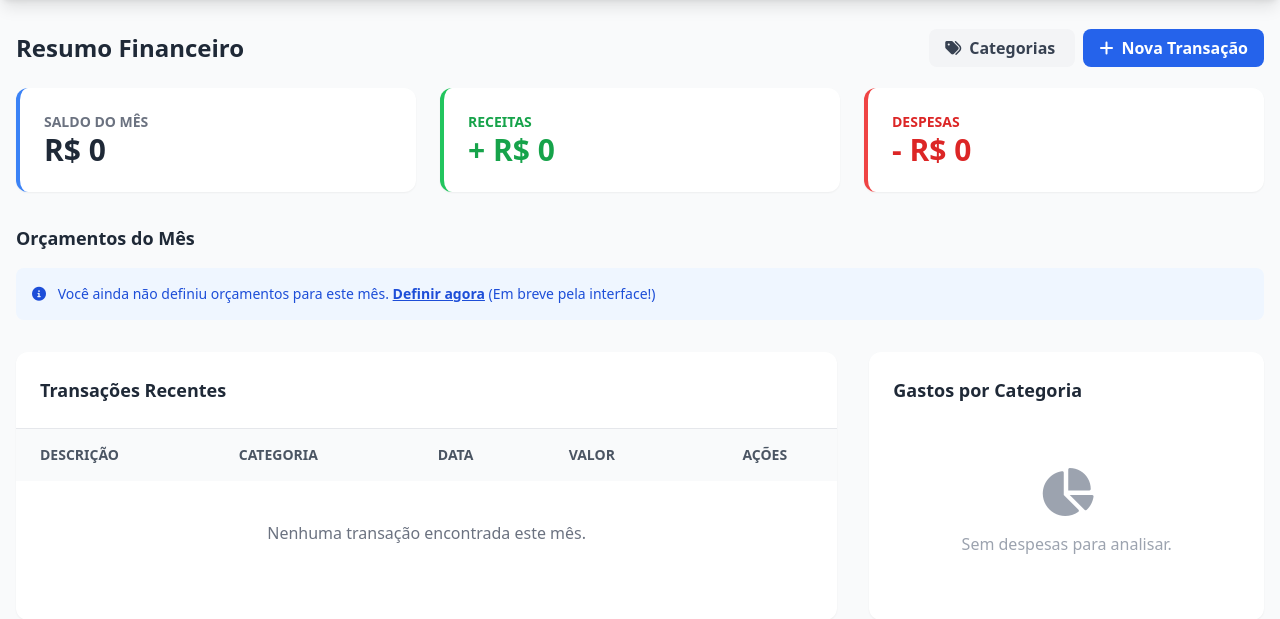
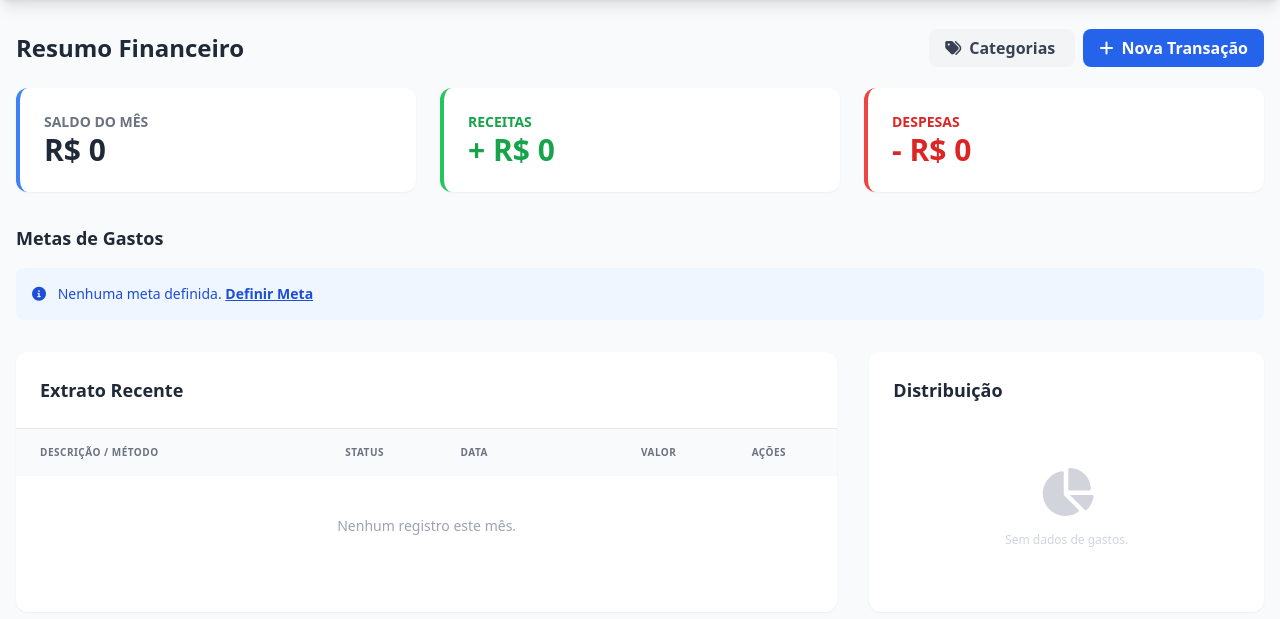
Before and after one commit to DataGusIT/FinTrack, a Django app: page / in a window 1280 px wide. Shown: the part 56-675 px from the top of the page. Run offline with Django 5.2, Linux system fonts and the light colour scheme; a user stored in the database is signed in; tables that the repository leaves empty hold one stand-in row (values such as "Sample post"); some libraries are stand-ins or nearby versions.

Commit message:
feat(expenses): implementar ciclo de vida de transações e métodos de pagamento integrados

```diff
--- a/dashboard/templates/dashboard/index.html
+++ b/dashboard/templates/dashboard/index.html
@@ -16,98 +16,118 @@
 
 <!-- Cards de Resumo -->
 <div class="grid grid-cols-1 md:grid-cols-3 gap-6 mb-8">
-    <!-- Card Saldo Geral -->
     <div class="bg-white p-6 rounded-xl shadow-sm border-l-4 border-blue-500">
         <p class="text-sm text-gray-500 uppercase font-bold">Saldo do Mês</p>
         <h3 class="text-3xl font-bold text-gray-800">R$ {{ balance }}</h3>
     </div>
-
-    <!-- Card Receitas -->
     <div class="bg-white p-6 rounded-xl shadow-sm border-l-4 border-green-500">
         <p class="text-sm text-gray-500 uppercase font-bold text-green-600">Receitas</p>
         <h3 class="text-3xl font-bold text-green-600">+ R$ {{ total_income }}</h3>
     </div>
-
-    <!-- Card Despesas -->
     <div class="bg-white p-6 rounded-xl shadow-sm border-l-4 border-red-500">
         <p class="text-sm text-gray-500 uppercase font-bold text-red-600">Despesas</p>
         <h3 class="text-3xl font-bold text-red-600">- R$ {{ total_expense }}</h3>
     </div>
 </div>
 
+<!-- Alerta de Contas Pendentes -->
+{% if pending_expenses > 0 %}
+<div class="bg-yellow-50 border-l-4 border-yellow-400 p-4 mb-8 flex justify-between items-center rounded-r-lg">
+    <div class="flex items-center">
+        <i class="fas fa-clock text-yellow-500 mr-3 text-xl"></i>
+        <p class="text-sm text-yellow-700">
+            Atenção: Você possui <span class="font-bold">R$ {{ pending_expenses }}</span> em contas pendentes para este mês.
+        </p>
+    </div>
+    <span class="text-xs font-bold text-yellow-600 uppercase">Aguardando Pagamento</span>
+</div>
+{% endif %}
+
 <!-- Seção de Orçamentos -->
 <div class="mb-8">
-    <h3 class="text-lg font-bold text-gray-800 mb-4">Orçamentos do Mês</h3>
+    <h3 class="text-lg font-bold text-gray-800 mb-4">Metas de Gastos</h3>
     <div class="grid grid-cols-1 md:grid-cols-2 lg:grid-cols-4 gap-4">
         {% for item in budget_data %}
         <div class="bg-white p-4 rounded-xl shadow-sm border border-gray-100">
             <div class="flex justify-between items-center mb-2">
-                <span class="font-bold text-gray-700">{{ item.category }}</span>
-                <span class="text-xs {% if item.is_over %}text-red-600 font-bold{% else %}text-gray-500{% endif %}">
-                    R$ {{ item.spent }} / {{ item.limit }}
+                <span class="font-bold text-gray-700 text-sm">{{ item.category }}</span>
+                <span class="text-[10px] {% if item.is_over %}text-red-600 font-bold{% else %}text-gray-400{% endif %}">
+                    R$ {{ item.spent|floatformat:2 }} / {{ item.limit|floatformat:0 }}
                 </span>
             </div>
-            <!-- Barra de Progresso -->
-            <div class="w-full bg-gray-200 rounded-full h-2">
-                <!-- Usamos |floatformat:"0" para pegar o número inteiro ou |safe para garantir o ponto -->
-                <div class="h-2 rounded-full {% if item.is_over %}bg-red-500{% else %}bg-green-500{% endif %}"
+            <div class="w-full bg-gray-100 rounded-full h-1.5">
+                <div class="h-1.5 rounded-full {% if item.is_over %}bg-red-500{% else %}bg-green-500{% endif %}"
                     style="width: {{ item.display_percent|stringformat:'f'|safe }}%">
                 </div>
             </div>
         </div>
         {% empty %}
         <div class="col-span-full bg-blue-50 p-4 rounded-lg text-blue-700 text-sm">
-            <i class="fas fa-info-circle mr-2"></i> Você ainda não definiu orçamentos para este mês.
-            <a href="/admin/expenses/budget/add/" class="font-bold underline">Definir agora</a> (Em breve pela interface!)
+            <i class="fas fa-info-circle mr-2"></i> Nenhuma meta definida. <a href="{% url 'expenses:budget_create' %}" class="underline font-bold">Definir Meta</a>
         </div>
         {% endfor %}
     </div>
 </div>
 
-<!-- Área Principal: Tabela e Gráfico -->
+<!-- Área Principal: Extrato e Gráfico -->
 <div class="grid grid-cols-1 lg:grid-cols-3 gap-8">
 
-    <!-- Tabela de Transações Recentes (Ocupa 2 colunas em telas grandes) -->
     <div class="lg:col-span-2 bg-white rounded-xl shadow-sm overflow-hidden">
-        <div class="p-6 border-b flex justify-between items-center">
-            <h3 class="text-lg font-bold text-gray-800">Transações Recentes</h3>
+        <div class="p-6 border-b">
+            <h3 class="text-lg font-bold text-gray-800">Extrato Recente</h3>
         </div>
         <div class="overflow-x-auto">
             <table class="w-full text-left">
-                <thead class="bg-gray-50 text-gray-600 text-sm uppercase">
+                <thead class="bg-gray-50 text-gray-500 text-[10px] uppercase tracking-wider">
                     <tr>
-                        <th class="px-6 py-4">Descrição</th>
-                        <th class="px-6 py-4">Categoria</th>
-                        <th class="px-6 py-4">Data</th>
-                        <th class="px-6 py-4">Valor</th>
-                        <th class="px-6 py-4 text-center">Ações</th>
+                        <th class="px-6 py-4 font-bold">Descrição / Método</th>
+                        <th class="px-6 py-4 font-bold text-center">Status</th>
+                        <th class="px-6 py-4 font-bold">Data</th>
+                        <th class="px-6 py-4 font-bold text-right">Valor</th>
+                        <th class="px-6 py-4 font-bold text-center">Ações</th>
                     </tr>
                 </thead>
-                <tbody class="divide-y">
+                <tbody class="divide-y text-sm">
                     {% for tx in recent_transactions %}
-                    <tr class="hover:bg-gray-50 transition">
-                        <td class="px-6 py-4 font-medium">{{ tx.description }}</td>
+                    <tr class="hover:bg-gray-50 transition {% if tx.status == 'CANCELLED' %}opacity-50{% endif %}">
                         <td class="px-6 py-4">
-                            <span class="px-3 py-1 bg-gray-100 rounded-full text-xs font-bold uppercase" style="color: {{ tx.category.color }};">
-                                {{ tx.category.name }}
-                            </span>
+                            <div class="font-bold {% if tx.status == 'CANCELLED' %}line-through{% endif %}">{{ tx.description }}</div>
+                            <div class="text-[10px] text-gray-400 flex items-center mt-1">
+                                {% if tx.payment_method == 'CREDIT' or tx.payment_method == 'DEBIT' %}
+                                    <i class="fas fa-credit-card mr-1"></i>
+                                {% elif tx.payment_method == 'PIX' %}
+                                    <i class="fas fa-bolt mr-1"></i>
+                                {% elif tx.payment_method == 'CASH' %}
+                                    <i class="fas fa-money-bill-wave mr-1"></i>
+                                {% else %}
+                                    <i class="fas fa-wallet mr-1"></i>
+                                {% endif %}
+                                {{ tx.get_payment_method_display }}
+                                <span class="mx-1">•</span>
+                                <span style="color: {{ tx.category.color }}">{{ tx.category.name }}</span>
+                            </div>
                         </td>
-                        <td class="px-6 py-4 text-gray-500">{{ tx.date|date:"d/m/Y" }}</td>
-                        <td class="px-6 py-4 font-bold {% if tx.type == 'EXPENSE' %}text-red-500{% else %}text-green-500{% endif %}">
+                        <td class="px-6 py-4 text-center">
+                            {% if tx.status == 'PAID' %}
+                                <span class="px-2 py-1 bg-green-100 text-green-700 rounded text-[10px] font-bold">PAGO</span>
+                            {% elif tx.status == 'PENDING' %}
+                                <span class="px-2 py-1 bg-yellow-100 text-yellow-700 rounded text-[10px] font-bold">PENDENTE</span>
+                            {% else %}
+                                <span class="px-2 py-1 bg-gray-100 text-gray-500 rounded text-[10px] font-bold">CANCELADO</span>
+                            {% endif %}
+                        </td>
+                        <td class="px-6 py-4 text-gray-500 text-xs">{{ tx.date|date:"d M" }}</td>
+                        <td class="px-6 py-4 text-right font-bold {% if tx.type == 'EXPENSE' %}text-red-500{% else %}text-green-500{% endif %}">
                             {% if tx.type == 'EXPENSE' %}-{% else %}+{% endif %} R$ {{ tx.amount }}
                         </td>
-                        <td class="px-6 py-4 text-center space-x-3">
-                            <a href="{% url 'expenses:update' tx.pk %}" class="text-blue-600 hover:text-blue-900 transition">
-                                <i class="fas fa-edit"></i>
-                            </a>
-                            <a href="{% url 'expenses:delete' tx.pk %}" class="text-red-600 hover:text-red-900 transition">
-                                <i class="fas fa-trash-alt"></i>
-                            </a>
+                        <td class="px-6 py-4 text-center space-x-2">
+                            <a href="{% url 'expenses:update' tx.pk %}" class="text-blue-400 hover:text-blue-600"><i class="fas fa-edit"></i></a>
+                            <a href="{% url 'expenses:delete' tx.pk %}" class="text-red-300 hover:text-red-500"><i class="fas fa-trash-alt"></i></a>
                         </td>
                     </tr>
                     {% empty %}
                     <tr>
-                        <td colspan="5" class="px-6 py-10 text-center text-gray-500">Nenhuma transação encontrada este mês.</td>
+                        <td colspan="5" class="px-6 py-10 text-center text-gray-400">Nenhum registro este mês.</td>
                     </tr>
                     {% endfor %}
                 </tbody>
@@ -115,25 +135,20 @@
         </div>
     </div>
 
-    <!-- Gráfico de Gastos por Categoria (Ocupa 1 coluna) -->
+    <!-- Gráfico Lateral -->
     <div class="bg-white p-6 rounded-xl shadow-sm flex flex-col items-center">
-        <h3 class="text-lg font-bold text-gray-800 mb-6 self-start">Gastos por Categoria</h3>
-
+        <h3 class="text-lg font-bold text-gray-800 mb-6 self-start">Distribuição</h3>
         {% if category_data %}
-            <div class="w-full relative" style="max-width: 300px;">
-                <canvas id="categoryChart"></canvas>
-            </div>
+            <div class="w-full relative"><canvas id="categoryChart"></canvas></div>
         {% else %}
-            <div class="flex flex-col items-center justify-center h-full text-gray-400 py-10">
+            <div class="flex flex-col items-center justify-center h-full text-gray-300 py-10">
                 <i class="fas fa-chart-pie text-5xl mb-4"></i>
-                <p>Sem despesas para analisar.</p>
+                <p class="text-xs">Sem dados de gastos.</p>
             </div>
         {% endif %}
     </div>
-
 </div>
 
-<!-- Scripts para o Gráfico -->
 <script src="https://cdn.jsdelivr.net/npm/chart.js"></script>
 <script>
     document.addEventListener('DOMContentLoaded', function() {
@@ -145,45 +160,17 @@
                     labels: {{ category_labels|safe }},
                     datasets: [{
                         data: {{ category_data|safe }},
-                        backgroundColor: [
-                            '#3b82f6', // blue
-                            '#ef4444', // red
-                            '#10b981', // emerald
-                            '#f59e0b', // amber
-                            '#8b5cf6', // violet
-                            '#ec4899', // pink
-                            '#06b6d4', // cyan
-                        ],
-                        hoverOffset: 10,
+                        backgroundColor: ['#3b82f6', '#ef4444', '#10b981', '#f59e0b', '#8b5cf6', '#ec4899', '#06b6d4'],
                         borderWidth: 2,
                         borderColor: '#ffffff'
                     }]
                 },
                 options: {
                     responsive: true,
-                    maintainAspectRatio: true,
                     plugins: {
-                        legend: {
-                            position: 'bottom',
-                            labels: {
-                                padding: 20,
-                                font: {
-                                    size: 12,
-                                    weight: 'bold'
-                                }
-                            }
-                        },
-                        tooltip: {
-                            callbacks: {
-                                label: function(context) {
-                                    let label = context.label || '';
-                                    let value = context.raw || 0;
-                                    return `${label}: R$ ${value.toFixed(2)}`;
-                                }
-                            }
-                        }
+                        legend: { position: 'bottom', labels: { boxWidth: 12, font: { size: 10 } } }
                     },
-                    cutout: '70%' // Deixa o gráfico estilo "rosca" mais fino e elegante
+                    cutout: '75%'
                 }
             });
         }
--- a/dashboard/views.py
+++ b/dashboard/views.py
@@ -60,6 +60,15 @@ def index(request):
             'color': budget.category.color
         })
 
+    # Novo Insight: Contas Pendentes
+    pending_expenses = Transaction.objects.filter(
+        user=request.user,
+        type='EXPENSE',
+        status='PENDING',
+        date__month=today.month,
+        date__year=today.year
+    ).aggregate(Sum('amount'))['amount__sum'] or 0
+
     context = {
         'total_income': total_income,
         'total_expense': total_expense,
@@ -68,6 +77,7 @@ def index(request):
         'category_labels': category_labels,
         'category_data': category_data,
         'budget_data': budget_data,
+        'pending_expenses': pending_expenses,
     }
 
     return render(request, 'dashboard/index.html', context)
```
Also changed, not shown: expenses/admin.py (+6 -5 lines), expenses/forms.py (+13 -4 lines), expenses/models.py (+45 -12 lines), expenses/migrations/0003_transaction_status_paymentmethod_and_more.py (added), expenses/migrations/0004_remove_transaction_is_paid_and_more.py (added).
